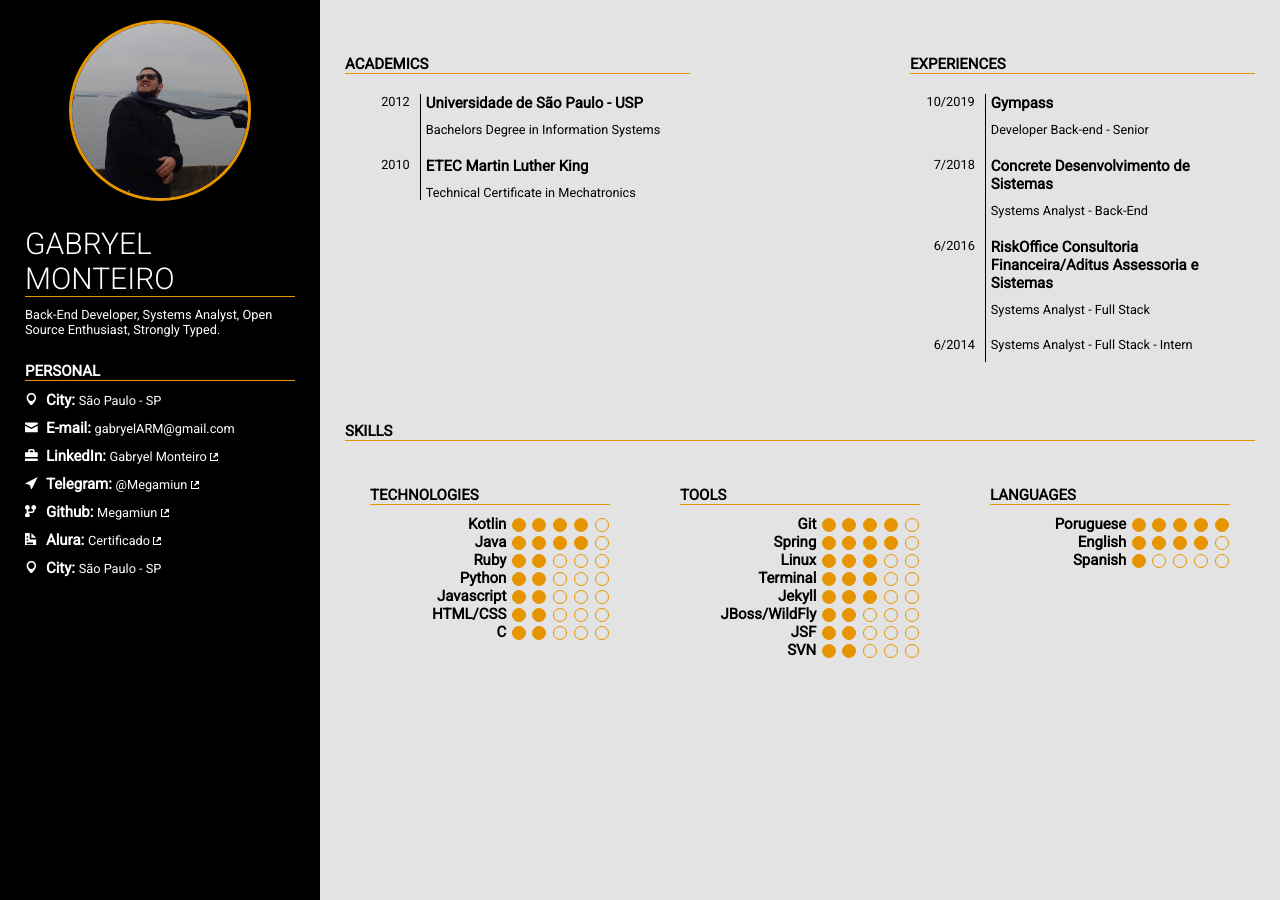
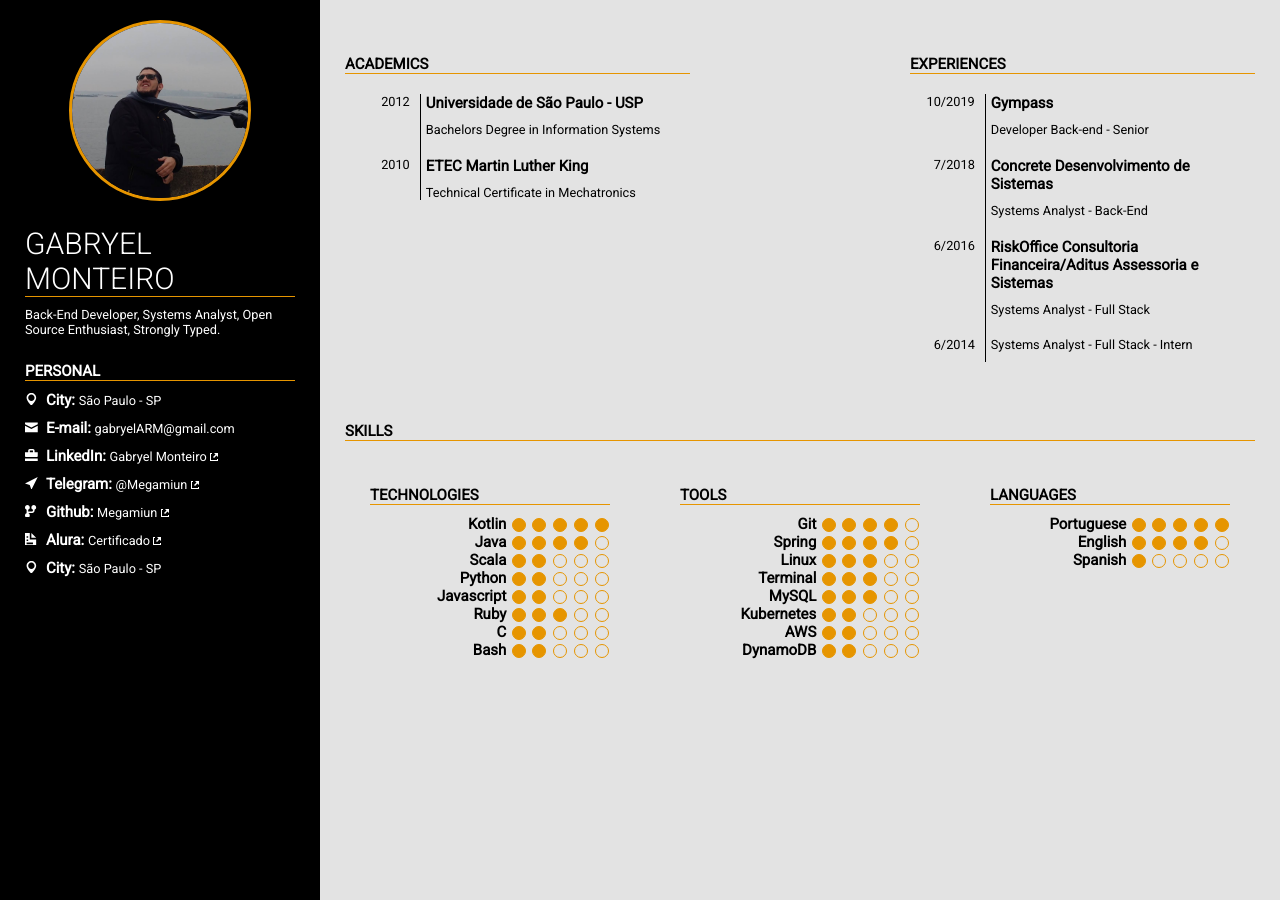
Before and after one commit to Megamiun/Megamiun.github.io, a Jekyll site: the page built from index.html, in a window 1280 px wide. Built offline with Jekyll 4.4.1, drawn with Linux system fonts in a browser that asks for light colours.

Commit message:
Changing cv so data is more current

```diff
--- a/_data/skills.json
+++ b/_data/skills.json
@@ -5,14 +5,14 @@
         [
             {
                 "name": "Kotlin",
-                "level": 4
+                "level": 5
             },
             {
                 "name": "Java",
                 "level": 4
             },
             {
-                "name": "Ruby",
+                "name": "Scala",
                 "level": 2
             },
             {
@@ -24,11 +24,15 @@
                 "level": 2
             },
             {
-                "name": "HTML/CSS",
+                "name": "Ruby",
+                "level": 3
+            },
+            {
+                "name": "C",
                 "level": 2
             },
             {
-                "name": "C",
+                "name": "Bash",
                 "level": 2
             }
         ]
@@ -54,19 +58,19 @@
                 "level": 3
             },
             {
-                "name": "Jekyll",
+                "name": "MySQL",
                 "level": 3
             },
             {
-                "name": "JBoss/WildFly",
+                "name": "Kubernetes",
                 "level": 2
             },
             {
-                "name": "JSF",
+                "name": "AWS",
                 "level": 2
             },
             {
-                "name": "SVN",
+                "name": "DynamoDB",
                 "level": 2
             }
         ]
@@ -76,7 +80,7 @@
         "skills":
         [
             {
-                "name": "Poruguese",
+                "name": "Portuguese",
                 "level": 5
             },
             {
@@ -86,7 +90,7 @@
             {
                 "name": "Spanish",
                 "level": 1
-            },
+            }
         ]
     }
 ]
```
Also changed, not shown: 1 other file.
